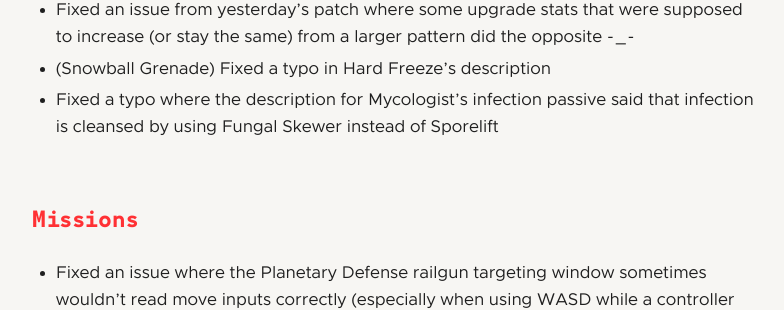
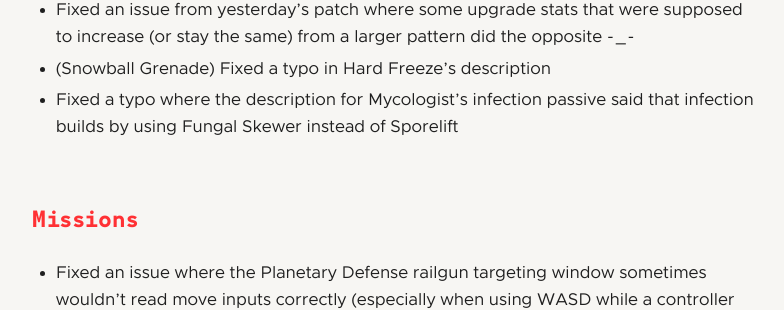
Before and after one commit to LiamCribbs/pigeonsatplay-site, a Jekyll site: the page built from _patch_notes/2-0-3.md, in a window 1280 px wide. Shown: the part 523-833 px from the top of the page, without its empty margins (244-1028 px from the left). Built offline with Jekyll 4.4.1, drawn with Linux system fonts in a browser that asks for light colours.

Commit message:
Update 2-0-3.md

```diff
--- a/_patch_notes/2-0-3.md
+++ b/_patch_notes/2-0-3.md
@@ -11,7 +11,7 @@ date: 2026-10-23
 - Gunship cannon Prism upgrade stats are increased more from a larger pattern size (previously the increase was basically unnoticeable)
 - Fixed an issue from yesterday’s patch where some upgrade stats that were supposed to increase (or stay the same) from a larger pattern did the opposite -_-
 - (Snowball Grenade) Fixed a typo in Hard Freeze’s description
-- Fixed a typo where the description for Mycologist’s infection passive said that infection is cleansed by using Fungal Skewer instead of Sporelift
+- Fixed a typo where the description for Mycologist’s infection passive said that infection builds by using Fungal Skewer instead of Sporelift
 
 ## Missions
 
```
